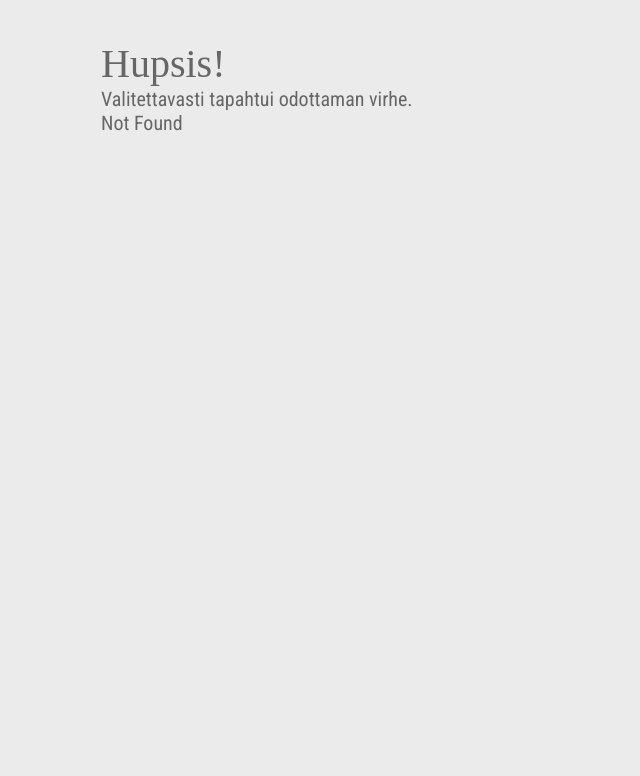
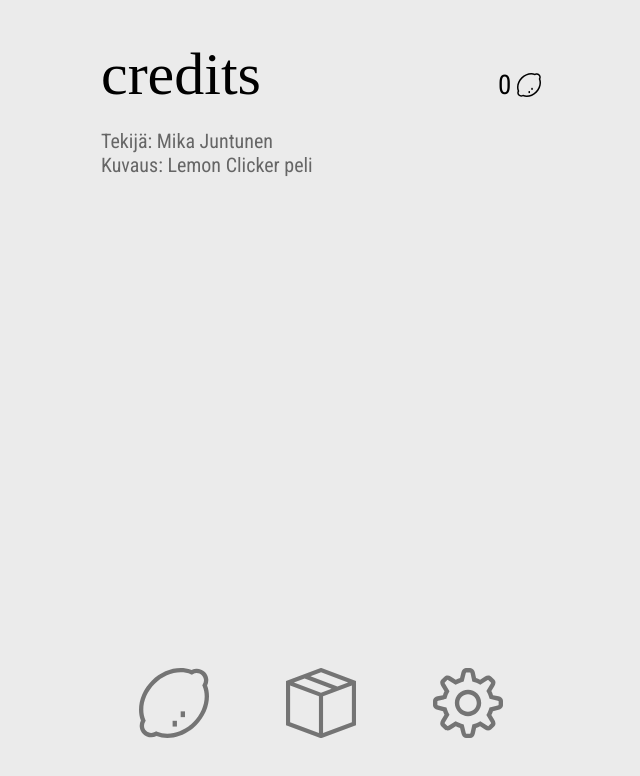
Before and after one commit to MikaJuntunen/Mika-LemonClicker, a React (Vite) app: page /credits in a window 1280 px wide. Before the commit this address had no page. Shown: the top 776 px of the page, without its empty margins (319-959 px from the left). Built offline with nearby package versions, Linux system fonts and the light colour scheme; a web font is replaced by a local one.

Commit message:
lisätty credits sivu

```diff
--- a/src/components/AppRouter.jsx
+++ b/src/components/AppRouter.jsx
@@ -6,6 +6,7 @@ import ErrorPage from '../pages/ErrorPage'
 import Clicker from '../pages/Clicker'
 import Store from '../pages/Store'
 import Settings from '../pages/Settings'
+import Credits from '../pages/Credits'
 
 function AppRouter(props) {
 
@@ -18,6 +19,7 @@ function AppRouter(props) {
         { path: "", element: <Clicker stats={props.stats} handleClick={props.handleClick} /> },
         { path: "store", element: <Store stats={props.stats} />},
         { path: "settings", element: <Settings stats={props.stats} />},
+        { path: "credits", element: <Credits stats={props.stats} />},
       ]
     }
   ])
--- /dev/null
+++ b/src/pages/Credits.jsx
@@ -0,0 +1,17 @@
+import Header from '../components/Header'
+
+function Credits(props) {
+  return (
+    <div className="container">
+      <Header balance={props.stats.balance}>credits</Header>
+      <div className="scrollbox items">
+        Tekijä: Mika Juntunen
+        <div>
+        Kuvaus: Lemon Clicker peli
+        </div>
+      </div>
+    </div>
+  )
+}
+
+export default Credits
```
